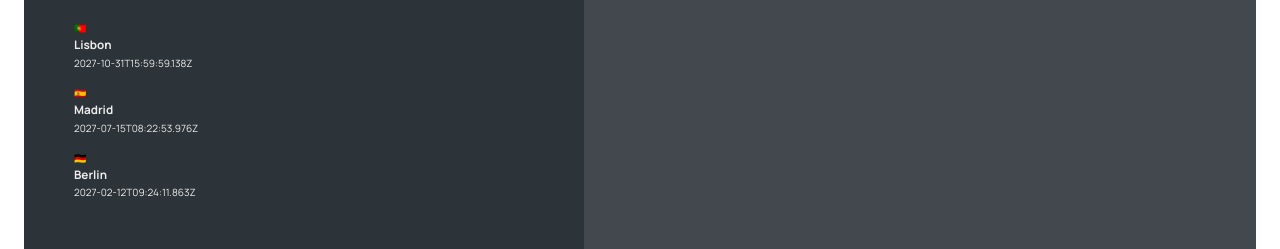
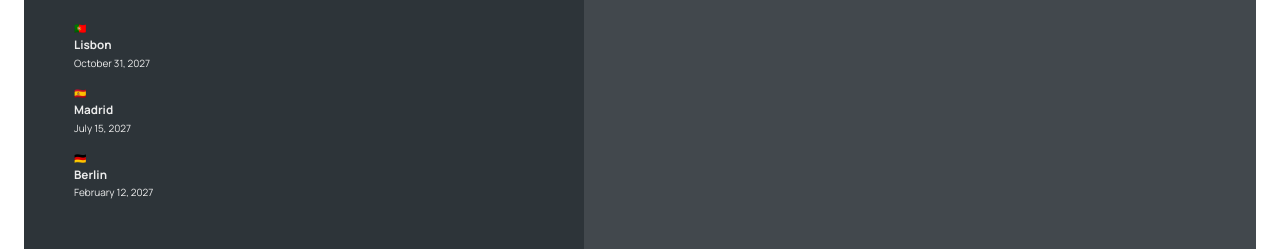
Before and after one commit to Xavier-Hsiao/worldwise, a React (Vite) app: page /app in a window 1280 px wide. Shown: the part 157-406 px from the top of the page. Built offline with nearby package versions, Linux system fonts and the light colour scheme; data requests are answered from the project's data file.

Commit message:
Build: add formatDate function to CityItem

```diff
--- a/src/components/CityItem/CityItem.jsx
+++ b/src/components/CityItem/CityItem.jsx
@@ -1,4 +1,11 @@
 import styles from "./CityItem.module.scss";
+
+const formatDate = (date) =>
+  new Intl.DateTimeFormat("tw", {
+    day: "numeric",
+    month: "long",
+    year: "numeric",
+  }).format(new Date(date));
 
 export default function CityItem({ city }) {
   const { cityName, emoji, date } = city;
@@ -7,7 +14,7 @@ export default function CityItem({ city }) {
     <li className={styles.cityItem}>
       <span className={styles.emoji}>{emoji}</span>
       <h3 className={styles.name}>{cityName}</h3>
-      <time className={styles.date}>{date}</time>
+      <time className={styles.date}>{formatDate(date)}</time>
     </li>
   );
 }
```
